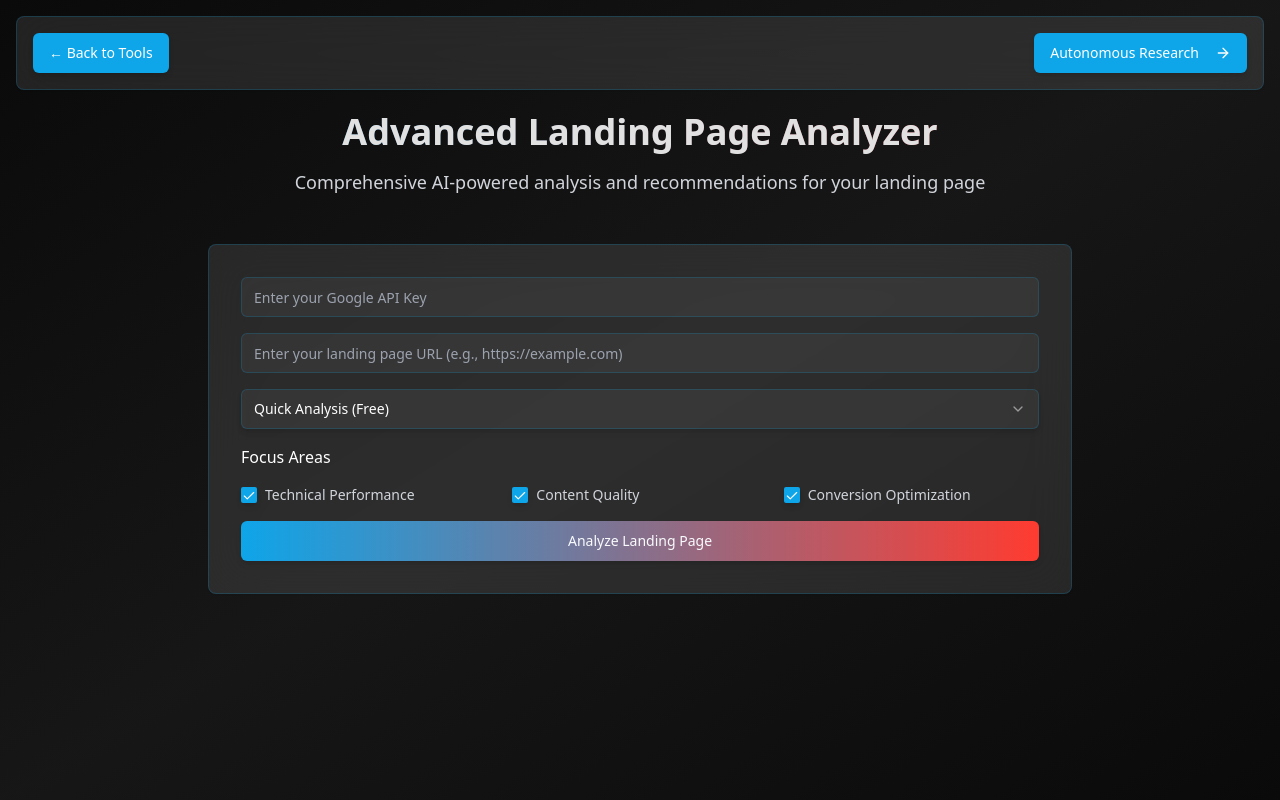
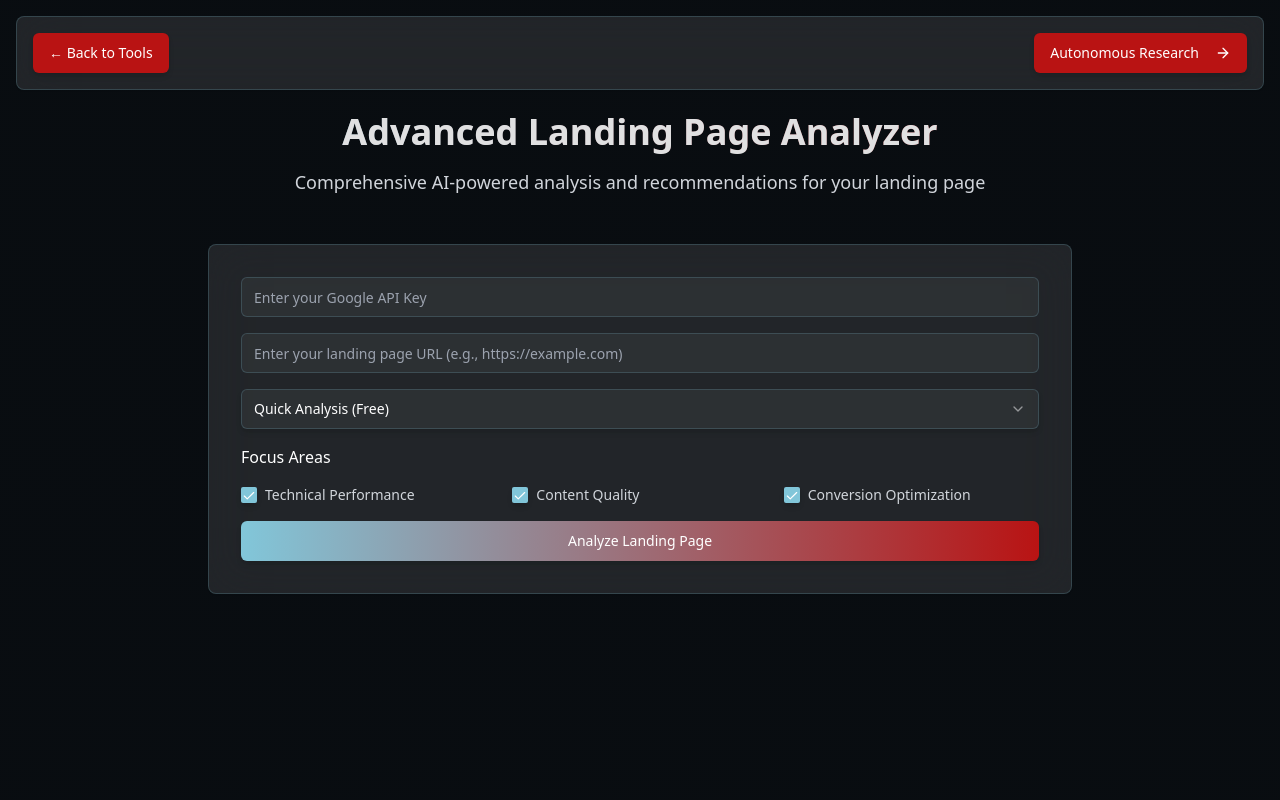
Before and after one commit to curiosityz/toolz-showcase-spectacle, a React (Vite) app: page /landing-page-analyzer in a window 1280 px wide. Built offline with nearby package versions, Linux system fonts and the light colour scheme.

Commit message:
Update Tailwind CSS Palette
Implement a new color palette using Tailwind CSS with specified HEX and HSL values. Adjust styles throughout the application to utilize the new colors effectively.
[skip gpt_engineer]

```diff
--- a/src/index.css
+++ b/src/index.css
@@ -4,48 +4,26 @@
 
 @layer base {
   :root {
-    --background: 0 0% 100%;
-    --foreground: 222.2 84% 4.9%;
-    --card: 0 0% 100%;
-    --card-foreground: 222.2 84% 4.9%;
-    --popover: 0 0% 100%;
-    --popover-foreground: 222.2 84% 4.9%;
-    --primary: 222.2 47.4% 11.2%;
-    --primary-foreground: 210 40% 98%;
-    --secondary: 210 40% 96.1%;
-    --secondary-foreground: 222.2 47.4% 11.2%;
-    --muted: 210 40% 96.1%;
-    --muted-foreground: 215.4 16.3% 46.9%;
-    --accent: 210 40% 96.1%;
-    --accent-foreground: 222.2 47.4% 11.2%;
-    --destructive: 0 84.2% 60.2%;
-    --destructive-foreground: 210 40% 98%;
-    --border: 214.3 31.8% 91.4%;
-    --input: 214.3 31.8% 91.4%;
-    --ring: 222.2 84% 4.9%;
+    --background: 210 31% 5%;
+    --foreground: 0 0% 100%;
+    --card: 210 31% 5%;
+    --card-foreground: 0 0% 100%;
+    --popover: 210 31% 5%;
+    --popover-foreground: 0 0% 100%;
+    --primary: 360 81% 40%;
+    --primary-foreground: 0 0% 100%;
+    --secondary: 193 54% 68%;
+    --secondary-foreground: 210 31% 5%;
+    --muted: 199 22% 39%;
+    --muted-foreground: 215.4 16.3% 90%;
+    --accent: 193 54% 68%;
+    --accent-foreground: 210 31% 5%;
+    --destructive: 357 73% 22%;
+    --destructive-foreground: 0 0% 100%;
+    --border: 199 22% 39%;
+    --input: 199 22% 39%;
+    --ring: 193 54% 68%;
     --radius: 0.5rem;
-  }
-
-  .dark {
-    --background: 222.2 84% 4.9%;
-    --foreground: 210 40% 98%;
-    --card: 0 0% 100%;
-    --card-foreground: 222.2 84% 4.9%;
-    --popover: 222.2 84% 4.9%;
-    --popover-foreground: 210 40% 98%;
-    --primary: 210 40% 98%;
-    --primary-foreground: 222.2 47.4% 11.2%;
-    --secondary: 217.2 32.6% 17.5%;
-    --secondary-foreground: 210 40% 98%;
-    --muted: 217.2 32.6% 17.5%;
-    --muted-foreground: 215 20.2% 65.1%;
-    --accent: 217.2 32.6% 17.5%;
-    --accent-foreground: 210 40% 98%;
-    --destructive: 0 62.8% 30.6%;
-    --destructive-foreground: 210 40% 98%;
-    --border: 217.2 32.6% 17.5%;
-    --input: 217.2 32.6% 17.5%;
-    --ring: 212.7 26.8% 83.9%;
   }
 
   * {
@@ -53,7 +31,7 @@
   }
 
   body {
-    @apply bg-background text-white;
+    @apply bg-background text-foreground;
     overflow-x: hidden;
   }
 
@@ -62,7 +40,7 @@
   }
 
   button {
-    @apply text-white bg-toolz-blue hover:bg-toolz-blue/80 shadow-md;
+    @apply text-white bg-toolz-red hover:bg-toolz-darkred shadow-md transition-colors;
   }
 
   html.lenis {
@@ -85,3 +63,11 @@
     pointer-events: none;
   }
 }
+
+.gradient-primary {
+  @apply bg-gradient-to-r from-toolz-red to-toolz-blue;
+}
+
+.gradient-secondary {
+  @apply bg-gradient-to-r from-toolz-dark to-toolz-gray;
+}
--- a/tailwind.config.ts
+++ b/tailwind.config.ts
@@ -25,10 +25,15 @@ export default {
         background: "hsl(var(--background))",
         foreground: "hsl(var(--foreground))",
         toolz: {
-          blue: "#0EA5E9",
-          red: "#FF3B30",
-          dark: "#0A0A0A",
-          light: "#FFFFFF",
+          red: "hsla(360, 81%, 40%, 1)",      // cornell-red
+          blue: "hsla(193, 54%, 68%, 1)",     // sky-blue
+          gray: "hsla(199, 22%, 39%, 1)",     // paynes-gray
+          dark: "hsla(210, 31%, 5%, 1)",      // rich-black
+          darkred: "hsla(357, 73%, 22%, 1)",  // rosewood
+        },
+        gradients: {
+          'primary': 'linear-gradient(135deg, hsla(360, 81%, 40%, 1), hsla(193, 54%, 68%, 1))',
+          'secondary': 'linear-gradient(90deg, hsla(210, 31%, 5%, 1), hsla(199, 22%, 39%, 1))',
         },
         primary: {
           DEFAULT: "hsl(var(--primary))",
```
